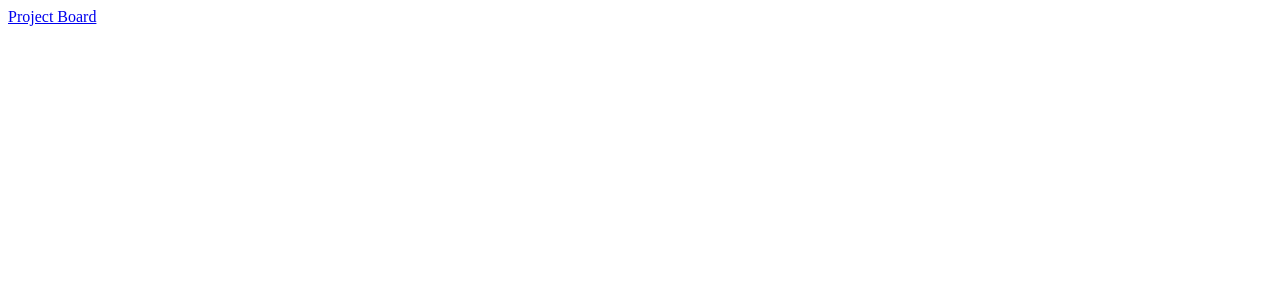
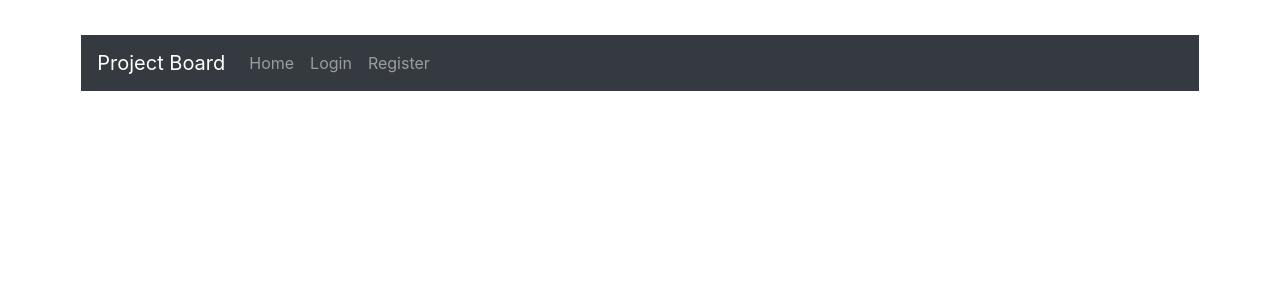
Before and after one commit to PhatStraw/project-board, a React app: page /register in a window 1280 px wide. Shown: the top 300 px of the page. Built offline with nearby package versions, Linux system fonts and the light colour scheme.

Commit message:
project page up and running

```diff
--- a/projects/projects-router.js
+++ b/projects/projects-router.js
@@ -13,11 +13,11 @@ router.post("/:id/addproject", (req, res) => {
                 res.status(201).json(project);
             })
             .catch(err => {
-                res.status(500).json(err);
+                res.status(500).json({err: 'couldnt add user'});
             });
         })
         .catch(err => {
-            res.status(500).json(err);
+            res.status(500).json({message: "Couldnt find user"});
         });
   });
 
--- a/src/App.js
+++ b/src/App.js
@@ -1,18 +1,38 @@
 import React from "react";
-import { Route, Link } from "react-router-dom";
+import { Route } from "react-router-dom";
+import {Navbar,
+        Nav
+        } from "react-bootstrap";
 
 // import Login from './components/Login';
 // import SignupPage from './components/SignUpPage'
 import ProjectsPage from './components/ProjectsPage'
 
+const appStyle = {
+  padding: '1%',
+  margin:'.5%',
+  display: 'flex',
+  alignItems: 'center',
+  flexDirection: 'column'
+
+}
+
 function App() {
   return (
-    <div className="App">
-      <div className="navbar">
+    <div className="App" style={appStyle}>
+       <Navbar bg="dark" variant="dark" style={{margin: '1rem', width: '90%'}}>
+        <Navbar.Brand href="#home">Project Board</Navbar.Brand>
+        <Nav className="mr-auto">
+          <Nav.Link href="/">Home</Nav.Link>
+          <Nav.Link href="#features">Login</Nav.Link>
+          <Nav.Link href="#pricing">Register</Nav.Link>
+        </Nav>
+      </Navbar>
+      {/* <div className="navbar">
         <div >
           <Link className="logo" to="/">Project Board</Link>
         </div>
-      </div>
+      </div> */}
 
       <div className="container">
         {/* <Route path="/login" component={Login} />
--- a/src/components/ProjectCard.js
+++ b/src/components/ProjectCard.js
@@ -1,5 +1,6 @@
 import React from 'react'
 import {connect} from 'react-redux'
+import { Media } from 'react-bootstrap'
 
 class ProjectCard extends React.Component {
     constructor(props){
@@ -11,19 +12,25 @@ class ProjectCard extends React.Component {
    render(){
   return (
     <div className="card">
-           <div className="list">
-             <div className="details">
-              {this.props.projects.map(obj => (
-                <div className="tabledata">
-                    <span className="date">{obj.name}</span>
-                    <span className="amt">${obj.description}</span>
-                    <span className="note">{obj.tasks}</span>
-                    <span className="note">{obj.languages}</span>
-
-                </div>
-             ))}
-              </div>
-             </div>
+        {this.props.projects.map(obj => (
+            <Media as="li">
+            <img
+              width={64}
+              height={64}
+              padding='1rem'
+              className="mr-3"
+              src={obj.img}
+            />
+            <Media.Body>
+              <h5>{obj.name}</h5>
+              <p>{obj.description}</p>
+              <ul>
+                <li>{obj.tasks}</li>
+              </ul>
+              <span className="note">{obj.languages}</span>
+            </Media.Body>
+            </Media>
+        ))}
     </div>
   );
 }
--- a/src/components/ProjectsPage.js
+++ b/src/components/ProjectsPage.js
@@ -20,12 +20,10 @@ class ProjectsPage extends React.Component {
                 Current Project List
                 </div>
 
-                {this.props.projects.map(project => (
                  <ProjectCard
                     toggle={this.toggle}
-                    user={project.user_id}
+                    projects={this.props.projects}
                     collapse={this.state.collapse}/>
-                ))}
             </div>
         )
     }
--- a/src/index.js
+++ b/src/index.js
@@ -9,6 +9,7 @@ import reducer from "./reducers/index.js";
 import { composeWithDevTools } from "redux-devtools-extension";
 
 import App from "./App";
+import Bootstrap from 'bootstrap/dist/css/bootstrap.css';
 
 const store = createStore(reducer, composeWithDevTools(applyMiddleware(thunk)));
 
--- a/webpack.config.js
+++ b/webpack.config.js
@@ -1,4 +1,5 @@
 const HtmlWebPackPlugin = require("html-webpack-plugin");
+var path = require('path')
 module.exports = {
   watch: false,
   mode: 'development',
@@ -17,10 +18,38 @@ module.exports = {
           }
         },
         {
-            test: /\.html$/,
-            use: { loader: "html-loader" }
+          test: /\.html$/,
+          use: { loader: "html-loader" }
 
-          }
+        },
+        {
+          test:/\.css$/,
+          use:['style-loader','css-loader']
+        },
+        {
+          test: /\.png$/,
+          loader: "url-loader?limit=100000"
+        },
+        {
+          test: /\.jpg$/,
+          loader: "file-loader"
+        },
+        {
+          test: /\.(woff|woff2)(\?v=\d+\.\d+\.\d+)?$/,
+          loader: 'url?limit=10000&mimetype=application/font-woff'
+        },
+        {
+          test: /\.ttf(\?v=\d+\.\d+\.\d+)?$/,
+          loader: 'url?limit=10000&mimetype=application/octet-stream'
+        },
+        {
+          test: /\.eot(\?v=\d+\.\d+\.\d+)?$/,
+          loader: 'file'
+        },
+        {
+          test: /\.svg(\?v=\d+\.\d+\.\d+)?$/,
+          loader: 'url?limit=10000&mimetype=image/svg+xml'
+        }
         ]
       },
       plugins: [
```
Also changed, not shown: package.json (+8 -1 lines), 2 other files (tests, documents, lock files or other folders).
